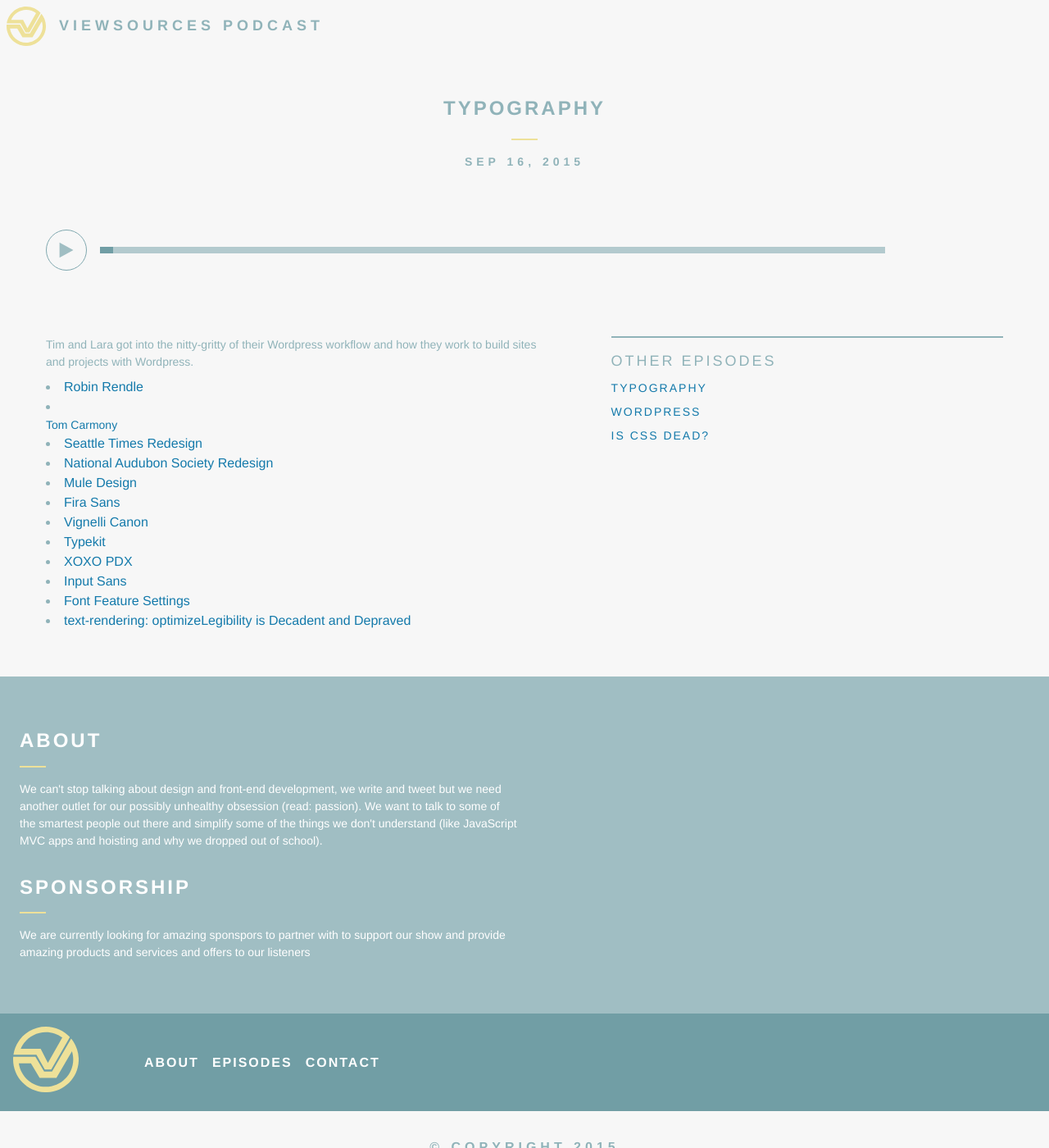
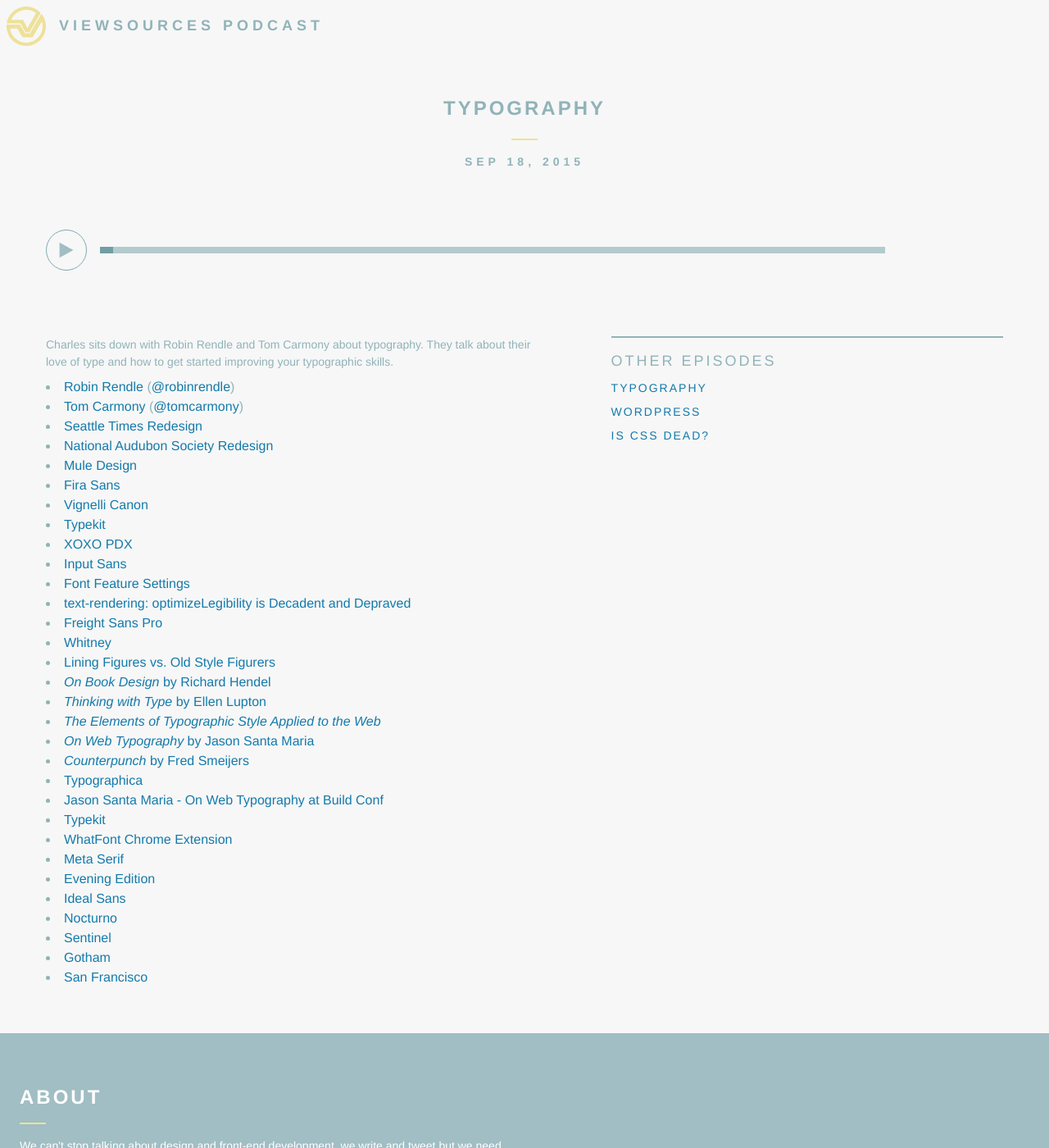
Before and after one commit to viewsources/viewsources.github.io, a Jekyll site: the page built from _posts/2015-09-16-episode-13-typography.md, in a window 1280 px wide and 1400 px high. Shown: the whole window at 82% size. Built offline with Jekyll 4.4.1, drawn with Linux system fonts in a browser that asks for light colours; some web fonts are replaced; comment, search, counter and statistics services are not loaded.

Commit message:
posting new episode

```diff
--- a/_posts/2015-09-16-episode-13-typography.md
+++ b/_posts/2015-09-16-episode-13-typography.md
@@ -2,16 +2,15 @@
 layout: post
 number: 13
 title: "Typography"
-date: 2015-09-16
-file: 'https://s3.amazonaws.com/viewsources/vws-ep12-wordpress.mp3'
-bytes: 447963661
+date: 2015-09-18
+file: 'https://s3.amazonaws.com/viewsources/vws-ep13-typography.mp3'
+bytes: 79575794
 duration: '55:14'
 ---
-Tim and Lara got into the nitty-gritty of their Wordpress workflow and how they work to build sites and projects with Wordpress.
+Charles sits down with Robin Rendle and Tom Carmony about typography. They talk about their love of type and how to get started improving your typographic skills.
 
-- [Robin Rendle]()
-- [Tom Carmony]()
-
+- [Robin Rendle](http://robinrendle.com/) ([@robinrendle](https://twitter.com/robinrendle))
+- [Tom Carmony](http://northleft.co/) ([@tomcarmony](https://twitter.com/tomcarmony))
 - [Seattle Times Redesign](http://www.seattletimes.com/)
 - [National Audubon Society Redesign](http://www.audubon.org/)
 - [Mule Design](http://muledesign.com/)
@@ -22,3 +21,22 @@
 - [Input Sans](http://input.fontbureau.com/)
 - [Font Feature Settings](https://developer.mozilla.org/en-US/docs/Web/CSS/font-feature-settings)
 - [text-rendering: optimizeLegibility is Decadent and Depraved](https://bocoup.com/weblog/text-rendering/)
+- [Freight Sans Pro](https://www.dardenstudio.com/typefaces/freight_sans)
+- [Whitney](http://www.typography.com/fonts/whitney/overview)
+- [Lining Figures vs. Old Style Figurers](http://chronicle.com/blogs/linguafranca/2012/03/14/old-style-versus-lining-figures/)
+- [_On Book Design_ by Richard Hendel](http://www.amazon.com/On-Book-Design-Richard-Hendel/dp/0300075707)
+- [_Thinking with Type_ by Ellen Lupton](http://www.amazon.com/Thinking-Type-2nd-revised-expanded/dp/1568989695)
+- [_The Elements of Typographic Style Applied to the Web_](http://webtypography.net/intro/)
+- [_On Web Typography_ by Jason Santa Maria](http://abookapart.com/products/on-web-typography)
+- [_Counterpunch_ by Fred Smeijers](http://www.amazon.com/Counterpunch-Making-Century-Designing-Typefaces/dp/0907259065/ref=sr_1_1?s=books&ie=UTF8&qid=1442589631&sr=1-1&keywords=counterpunch)
+- [Typographica](http://typographica.org/)
+- [Jason Santa Maria - On Web Typography at Build Conf](https://vimeo.com/34178417)
+- [Typekit](https://typekit.com/)
+- [WhatFont Chrome Extension](https://chrome.google.com/webstore/detail/whatfont/jabopobgcpjmedljpbcaablpmlmfcogm?hl=en)
+- [Meta Serif](http://metaserif.com/)
+- [Evening Edition](http://evening-edition.com/)
+- [Ideal Sans](http://www.typography.com/fonts/ideal-sans/overview/)
+- [Nocturno](http://www.typonine.com/fonts/font-library/nocturno/)
+- [Sentinel](http://www.typography.com/fonts/sentinel/overview/)
+- [Gotham](http://www.typography.com/fonts/gotham/overview/)
+- [San Francisco](https://developer.apple.com/fonts/)
```
